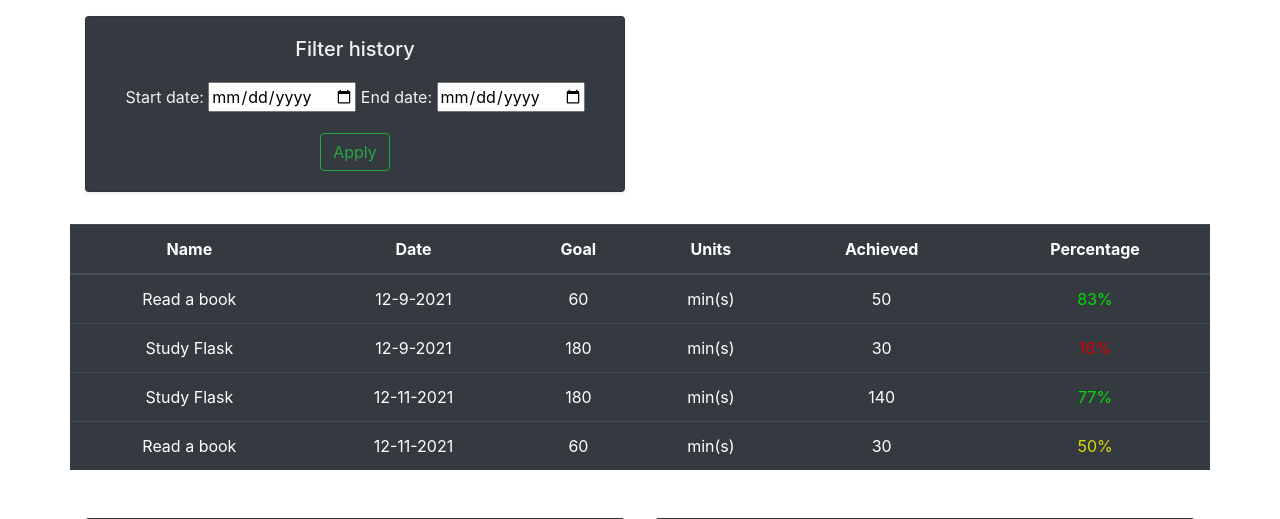
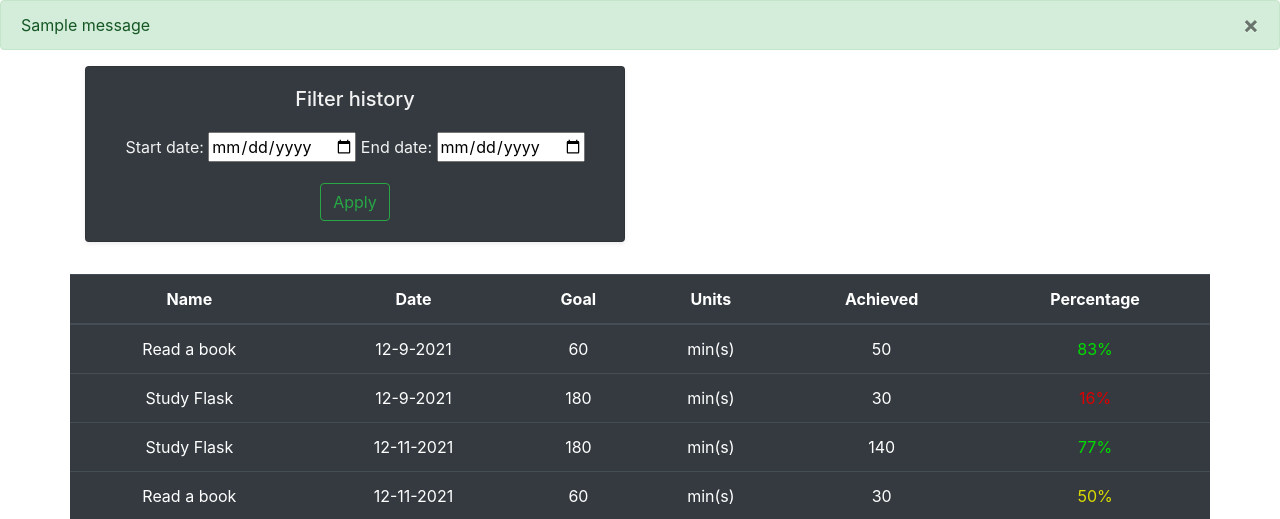
Before and after one commit to AlexisAndradeDev/habit-tracker, a Flask app: page /history in a window 1280 px wide. Shown: the part 56-575 px from the top of the page. Run offline with Flask 2, Linux system fonts and the light colour scheme; data comes from the database, SQL or seed files in the repository; one stand-in notice (Sample message) is shown; some libraries are stand-ins or nearby versions.

Commit message:
Add flash alert in history page
When the start date is greater than the end date (filtering by date), a flash alert appears.

```diff
--- a/habit_tracker/routes.py
+++ b/habit_tracker/routes.py
@@ -2,13 +2,13 @@ from datetime import date
 import datetime
 import pytz
 from dateutil import tz
-from flask import Blueprint, request, redirect, url_for
+from flask import Blueprint, request, redirect, url_for, flash
 from flask.templating import render_template
 from habit_tracker.forms import (CreateHabitForm, ModifyAchievedForm,
     ModifyForm, DeleteHabitForm, FilterHistoryForm)
 from habit_tracker.models import Habit, HabitHistory
 from habit_tracker import db
-from sqlalchemy import func, and_
+from sqlalchemy import func
 
 main = Blueprint("main", __name__)
 
@@ -225,9 +225,11 @@ def history_page():
                 )
         if start_date and end_date:
             if start_date > end_date:
-                print("Start date can't be greater than end date.")
+                flash("Start date can't be greater than end date.", category="danger")
                 return redirect(url_for("main.history_page"))
+
         filtered_habits_history = filtered_habits_history_query.all()
+
 
     return render_template("history.html", habits=habits, filter_history_form=filter_history_form,
         filtered_habits_history=filtered_habits_history, achieved_sumations=achieved_sumations,
--- a/habit_tracker/templates/base.html
+++ b/habit_tracker/templates/base.html
@@ -27,6 +27,19 @@
         </div>
     </nav>
 
+    {% with messages = get_flashed_messages(with_categories=true) %}
+        {% if messages %}
+            {% for category, message in messages %}
+                <div class="alert alert-{{ category }}">
+                    <button type="button" class="m1-2 mb-1 close" data-dismiss="alert" aria-label="Close">
+                        <span aria-hidden="true">&times;</span>
+                    </button>
+                    {{ message }}
+                </div>
+            {% endfor %}
+        {% endif %}
+    {% endwith %}
+
     {% block content%}
     {% endblock %}
 
```
